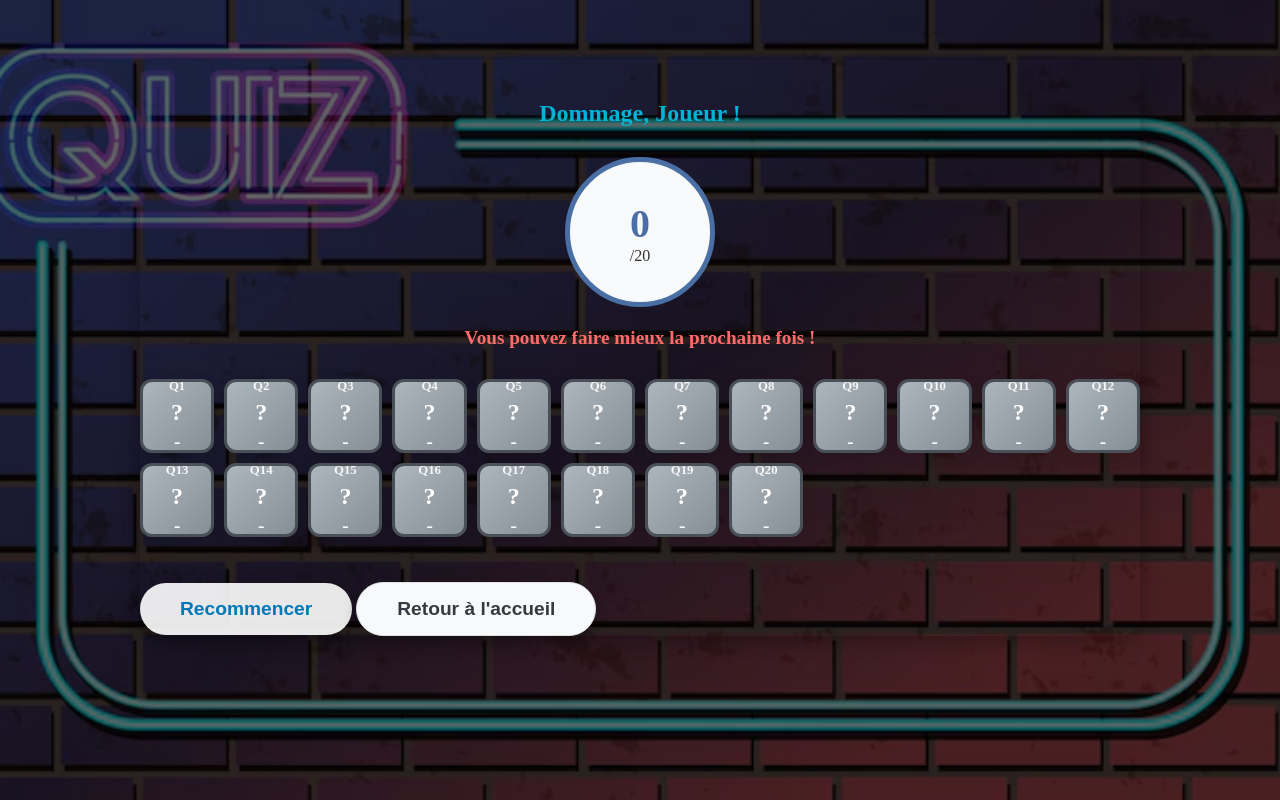
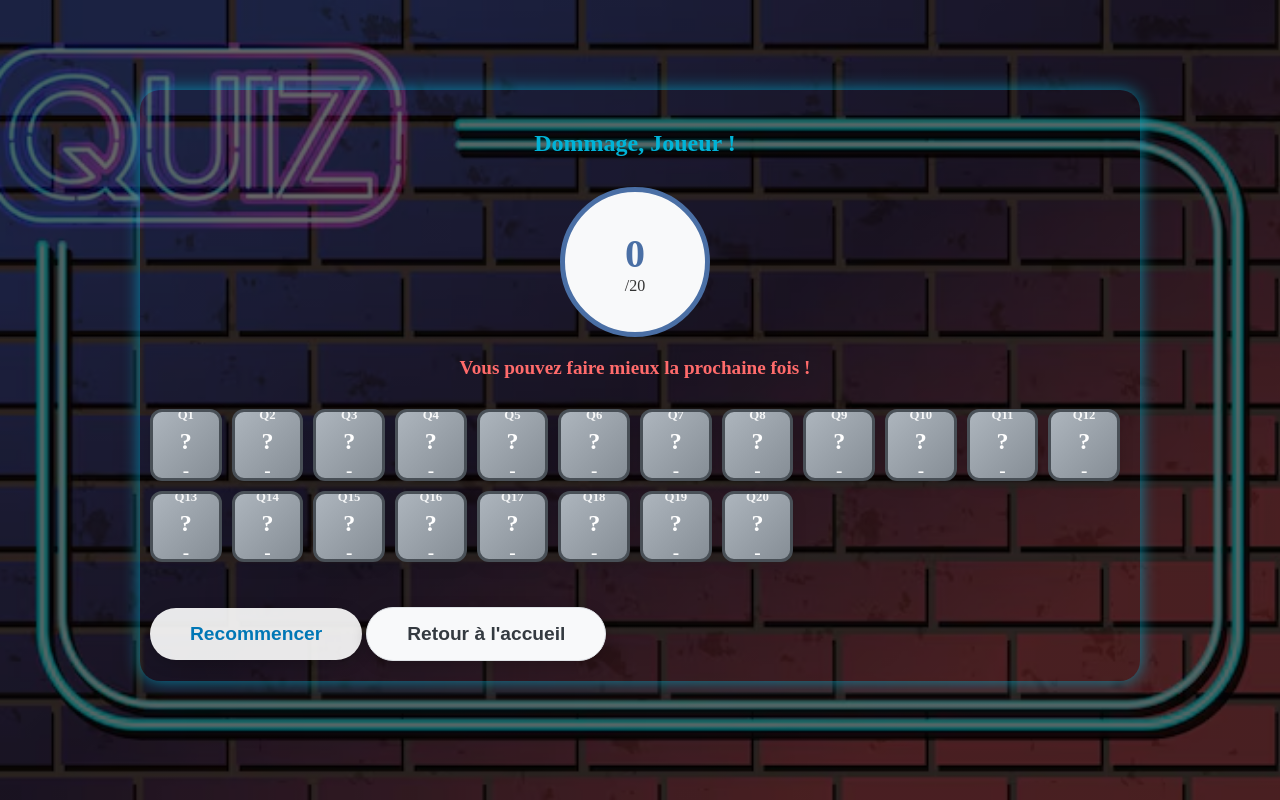
Before and after one commit to AttiaSabrine18/project_Sabrine_Attia_G1-, a plain HTML site: page pages/results.html in a window 1280 px wide. Drawn offline with Linux system fonts and the light colour scheme.

Commit message:
another_commit css_file

```diff
--- a/pages/results.html
+++ b/pages/results.html
@@ -7,7 +7,7 @@
     <link rel="stylesheet" href="../style.css">
 </head>
 <body>
-    <div class="container">
+    <div class="container-result">
         <div class="card-result">
             <h2 id="result-title">Félicitations, <span id="result-name"></span> !</h2>
 
--- a/style.css
+++ b/style.css
@@ -44,6 +44,15 @@ body {
     box-shadow: 0 4px 20px rgba(0,0,0,0.3);
 }
 
+.container-result{
+    position: relative;
+    z-index: 1;
+    border-radius: 20px;
+    padding: 0 20px 20px 10px ;
+    max-width: 1000px;
+    margin: 70px auto;
+    box-shadow: 0 4px 20px rgba(0,0,0,0.3);
+}
 /* Styles spécifiques pour la page d'accueil */
 .headerLine {
     color: var(--light-color);
@@ -365,7 +374,6 @@ pointer-events: auto;
     font-weight: 600;
 }
 
-/* Grille de résultats avec style cyan */
 .results-grid {
     display: grid;
     grid-template-columns: repeat(12, 1fr);
@@ -535,6 +543,10 @@ pointer-events: auto;
     100% { box-shadow: 0 0 5px rgba(0, 180, 216, 0.5); }
 }
 
-.card {
+.card  {
     animation: glow 3s ease-in-out infinite;
 }
+.container-result {
+        animation: glow 3s ease-in-out infinite;
+
+}
```
